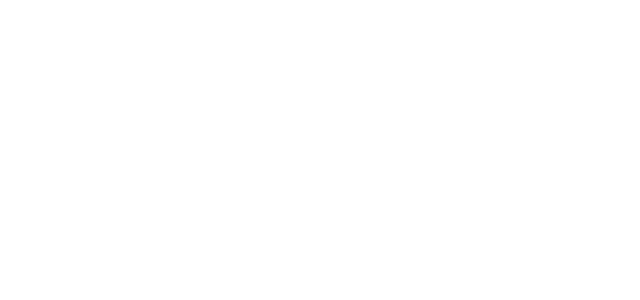
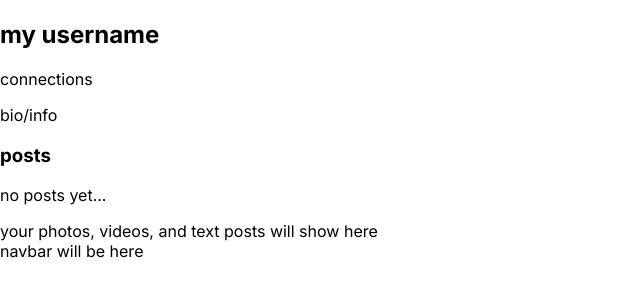
Before and after one commit to Descroll/descroll-frontend, a React (Vite) app: page /profile in a window 1280 px wide. Before the commit this address had no page. Shown: the top 300 px of the page, without its empty margins (0-640 px from the left). Built offline with nearby package versions, Linux system fonts and the light colour scheme.

Commit message:
setting up the profile page

```diff
--- a/src/App.css
+++ b/src/App.css
@@ -1,3 +1,4 @@
+/* Start of styling for Signup/Login pages */
 .auth-container{
 
   min-height: 100vh;
@@ -147,6 +148,54 @@
     padding: 48px 32px 40px;
   }
 }
+/* End of styling for Signup/Login pages */
+
+/* Start of styling for Profile page */
+
+.profile-page{
+
+}
+.profile-card{
+
+}
+.profile-cover{
+
+}
+.profile-info{
+
+}
+.profile-avatar{
+
+}
+.profile-username{
+
+}
+.profile-bio{
+
+}
+.profile-posts{
+
+}
+.profile-section{
+
+}
+.profile-section h3{
+
+}
+.user-posts{
+
+}
+.user-posts p{
+
+}
+.user-posts span{
+
+}
+.navbar-sample{
+
+}
+
+/* End of styling for Profile page */
 /*
 .counter {
   font-size: 16px;
--- a/src/App.jsx
+++ b/src/App.jsx
@@ -9,6 +9,7 @@
 
 import Login from './pages/auth/Login'
 import Signup from './pages/auth/Signup';
+import Profile from './pages/profile/Profile';
 
 function App(){
   return (
@@ -16,6 +17,7 @@
       <Route path="/" element={<Navigate to="/signup" replace />}/>
       <Route path='/signup' element={<Signup />}/>
       <Route path='/login' element={<Login />}/>
+      <Route path='/profile' element={<Profile />}/>
     </Routes>
   )
 }
--- a/src/pages/profile/Profile.jsx
+++ b/src/pages/profile/Profile.jsx
@@ -1,8 +1,33 @@
 function Profile() {
     return (
-        <div>
+        <div className="profile-page">
+            <div className="profile-card">
+                <div className="profile-cover"></div>
+
+                <div className="profile-info">
+                    <div className="profile-avatar"></div>
+
+                    <h2 className="profile-username">my username</h2>
+                    <p className="profile-connections">connections</p>
+                    <p className="profile-bio">bio/info</p>
+                </div>
+                <div className="profile-posts">
+                    <div className="profile-section">
+                        <h3>posts</h3>
+                    </div>
+
+                    <div className="user-posts">
+                        <p>no posts yet...</p>
+                        <span>your photos, videos, and text posts will show here</span>
+                    </div>
+                </div>
+                <div className="navbar-temp">
+                    navbar will be here
+                </div>
+            </div>
 
         </div>
 
     );
 }
+export default Profile;
```
